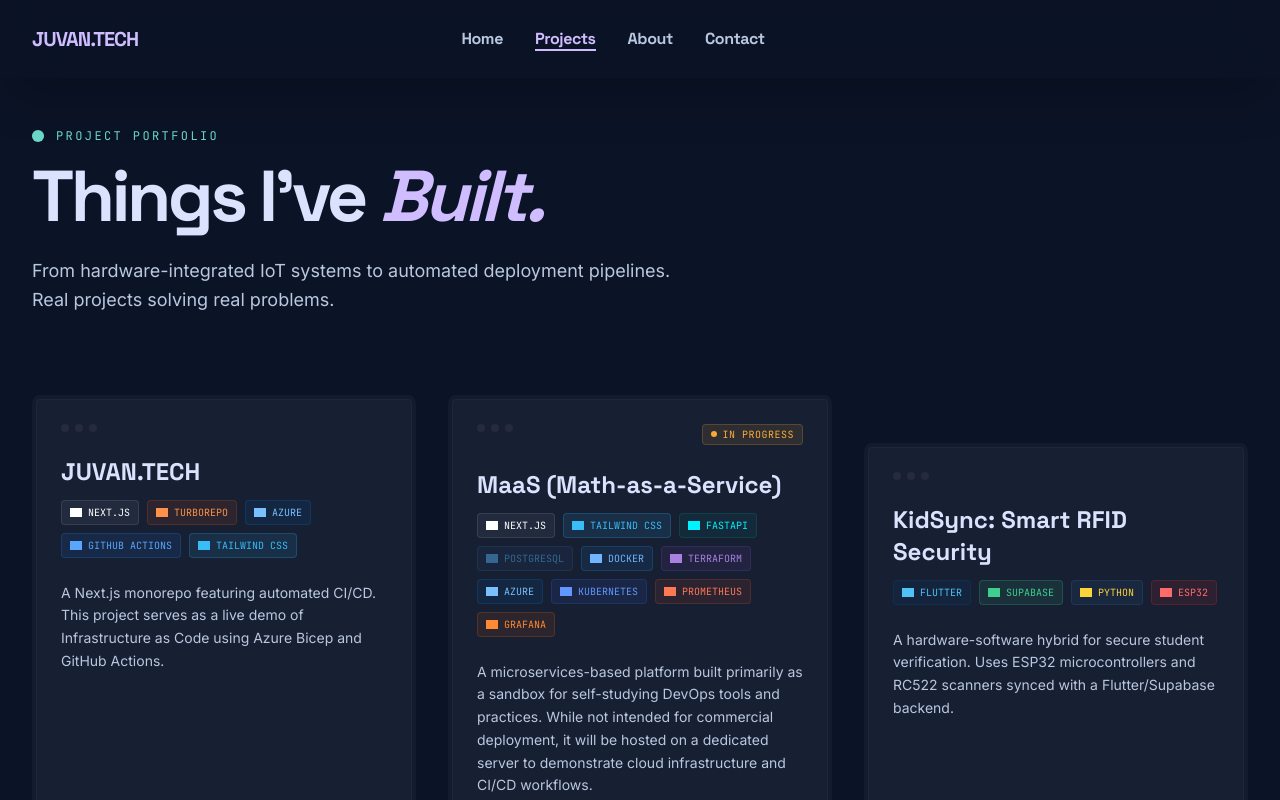
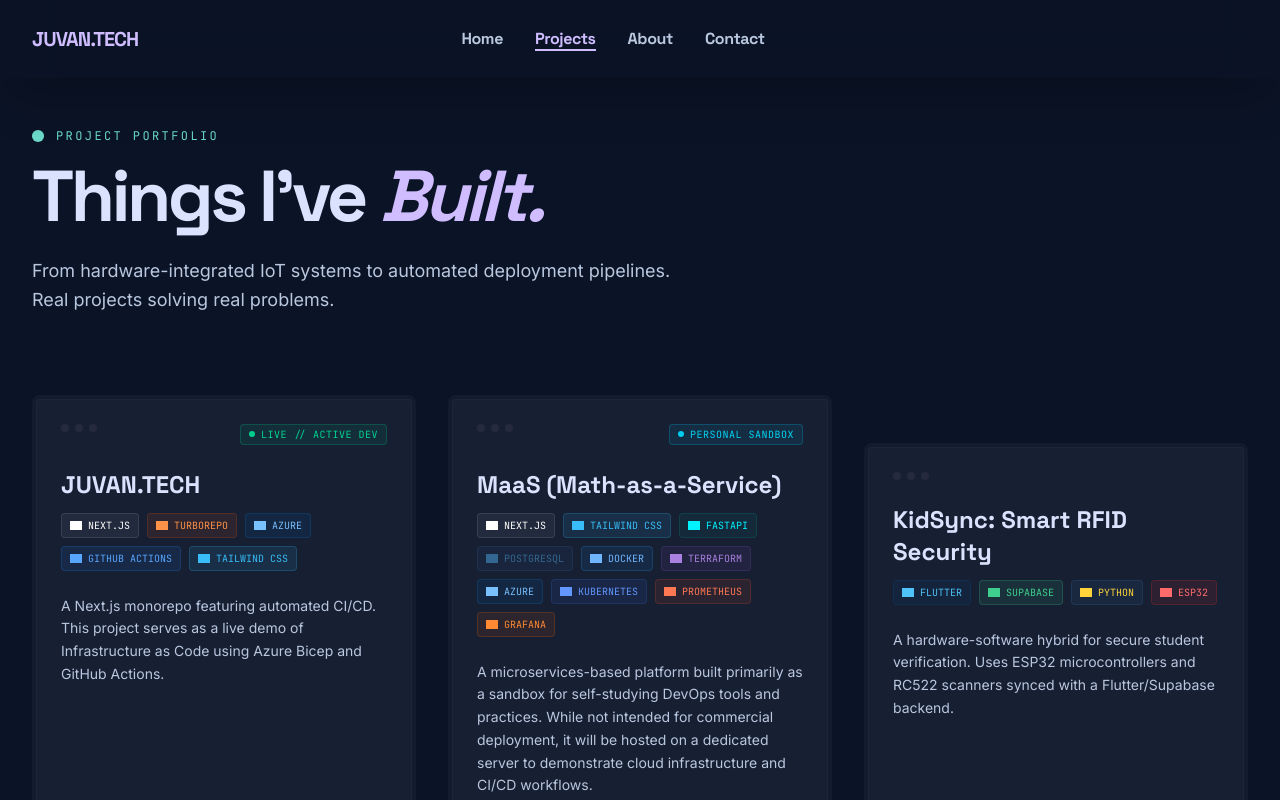
Before and after one commit to naori11/personal-portfolio, a Next.js app in the folder apps/web/: page /projects in a window 1280 px wide. Shown: the top 800 px of the page. Built offline with nearby package versions, Linux system fonts and the light colour scheme; grey boxes are pictures that could not be loaded.

Commit message:
feat: modify status badges

```diff
--- a/apps/web/app/projects/page.tsx
+++ b/apps/web/app/projects/page.tsx
@@ -24,6 +24,10 @@
   screenshots: Screenshot[];
   offset?: string;
   inProgress?: boolean;
+  statusBadge?: {
+    text: string;
+    color: "emerald" | "amber" | "cyan";
+  };
 }
 
 function getScreenshotSrc(item: Screenshot | undefined): string {
@@ -41,6 +45,10 @@
 const projects: Project[] = [
   {
     title: "JUVAN.TECH",
+    statusBadge: {
+      text: "LIVE // ACTIVE DEV",
+      color: "emerald",
+    },
     description:
       "A Next.js monorepo featuring automated CI/CD. This project serves as a live demo of Infrastructure as Code using Azure Bicep and GitHub Actions.",
     tech: [
@@ -72,8 +80,11 @@
     ],
   },
   {
-    inProgress: true,
     title: "MaaS (Math-as-a-Service)",
+    statusBadge: {
+      text: "PERSONAL SANDBOX",
+      color: "cyan",
+    },
     description:
       "A microservices-based platform built primarily as a sandbox for self-studying DevOps tools and practices. While not intended for commercial deployment, it will be hosted on a dedicated server to demonstrate cloud infrastructure and CI/CD workflows.",
     tech: [
@@ -354,12 +365,33 @@
                     <div className="w-2 h-2 rounded-full bg-[var(--outline-variant)]/30"></div>
                     <div className="w-2 h-2 rounded-full bg-[var(--outline-variant)]/30"></div>
                   </div>
-                  {project.inProgress && (
+                  {project.statusBadge ? (
+                    <span
+                      className={`flex items-center font-[family-name:var(--font-jetbrains-mono)] text-[10px] px-2 py-0.5 rounded-sm uppercase tracking-wider ${
+                        project.statusBadge.color === "emerald"
+                          ? "text-emerald-400 bg-emerald-500/10 border border-emerald-500/25"
+                          : project.statusBadge.color === "cyan"
+                            ? "text-cyan-400 bg-cyan-500/10 border border-cyan-500/25"
+                            : "text-[#ffad33] bg-[#ffad33]/10 border border-[#ffad33]/20"
+                      }`}
+                    >
+                      <span
+                        className={`w-1.5 h-1.5 rounded-full mr-1.5 animate-pulse ${
+                          project.statusBadge.color === "emerald"
+                            ? "bg-emerald-400"
+                            : project.statusBadge.color === "cyan"
+                              ? "bg-cyan-400"
+                              : "bg-[#ffad33]"
+                        }`}
+                      ></span>
+                      {project.statusBadge.text}
+                    </span>
+                  ) : project.inProgress ? (
                     <span className="flex items-center font-[family-name:var(--font-jetbrains-mono)] text-[10px] text-[#ffad33] bg-[#ffad33]/10 border border-[#ffad33]/20 px-2 py-0.5 rounded-sm uppercase tracking-wider">
                       <span className="w-1.5 h-1.5 rounded-full bg-[#ffad33] mr-1.5 animate-pulse"></span>
                       In Progress
                     </span>
-                  )}
+                  ) : null}
                 </div>
 
                 <h3 className="font-[family-name:var(--font-space-grotesk)] text-2xl font-bold text-[var(--foreground)] mb-3 group-hover:text-[var(--primary)] transition-colors">
```
